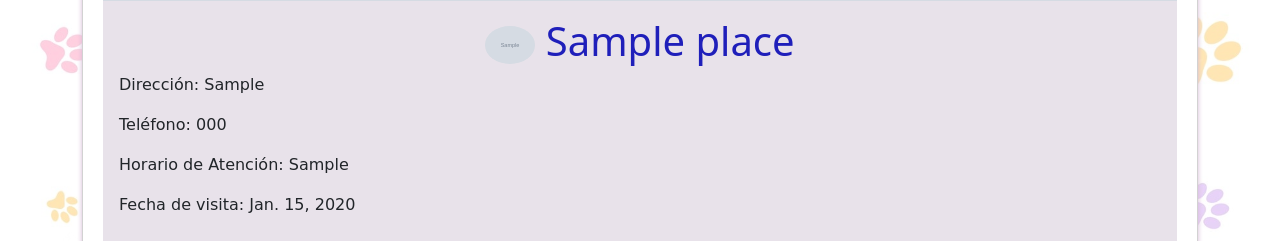
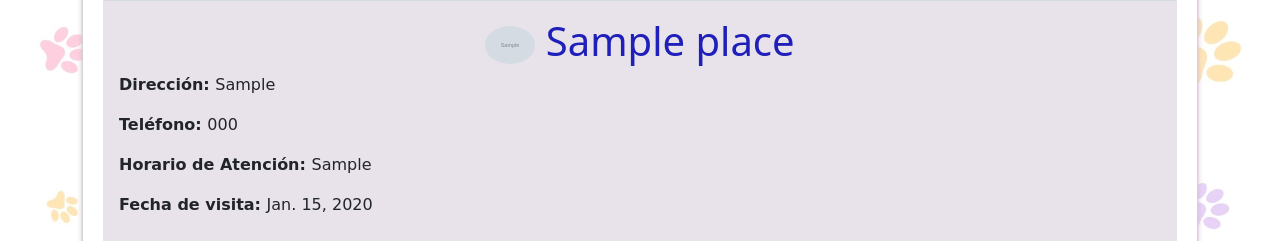
Before and after one commit to meyer-pidiache/DataPets, a Django app: page /places/1/ in a window 1280 px wide. Shown: the part 892-1133 px from the top of the page. Run offline with Django 4.2, Linux system fonts and the light colour scheme; a user stored in the database is signed in; tables that the repository leaves empty hold one stand-in row (values such as "Sample post"); grey boxes marked "Sample" are stand-in pictures; some libraries are stand-ins or nearby versions.

Commit message:
vtipografía

```diff
--- a/templates/places/detail.html
+++ b/templates/places/detail.html
@@ -18,16 +18,16 @@
         {% endif %}
         {{ place.name }}
       </h1>
-      <p class="card-text1" style="font-family:cursive; font-size: medium;">Dirección:
+      <p class="card-text1" style="font-family:cursive; font-size: medium;"><b>Dirección: </b>
         {{ place.direction }}
       </p>
-      <p class="card-text2" style="font-family:cursive; font-size: medium;">Teléfono:
+      <p class="card-text2" style="font-family:cursive; font-size: medium;"><b>Teléfono: </b>
         {{ place.phone_number }}
       </p>
-      <p class="card-text2" style="font-family:cursive; font-size: medium;">Horario de Atención:
+      <p class="card-text2" style="font-family:cursive; font-size: medium;"><b>Horario de Atención: </b>
         {{ place.opening_hours }}
       </p>
-      <p class="card-text2" style="font-family:cursive; font-size: medium;">Fecha de visita:
+      <p class="card-text2" style="font-family:cursive; font-size: medium;"><b>Fecha de visita: </b>
         {{ place.visit_date }}
       </p>
       <div id="map-container-google-1" class="z-depth-1-half map-container mt-4 mx-5">
--- a/templates/places/places.html
+++ b/templates/places/places.html
@@ -19,9 +19,9 @@
         {% endif %}
         <div class="card-body" style="background-color:rgb(232, 226, 234);">
           <h5 class="card-title" style="color: rgb(31, 31, 186) ; text-align: center;">{{ place.name }}</h5>
-          <p class="card-text1" style="font-family:cursive; font-size: medium;">Dirección: {{ place.direction }}</p>
-          <p class="card-text2" style="font-family:cursive; font-size: medium;">Teléfono: {{ place.phone_number }}</p>
-          <p class="card-text2" style="font-family:cursive; font-size: medium;">Horario de Atención: {{ place.opening_hours }}</p>
+          <p class="card-text1" style="font-family:cursive; font-size: medium;"><b>Dirección: </b>{{ place.direction }}</p>
+          <p class="card-text2" style="font-family:cursive; font-size: medium;"><b>Teléfono: </b>{{ place.phone_number }}</p>
+          <p class="card-text2" style="font-family:cursive; font-size: medium;"><b>Horario de Atención: </b>{{ place.opening_hours }}</p>
           <a href="{% url 'places:detail' place.id %}"
             class="btn btn-warning">Más información</a>
         </div>
```
